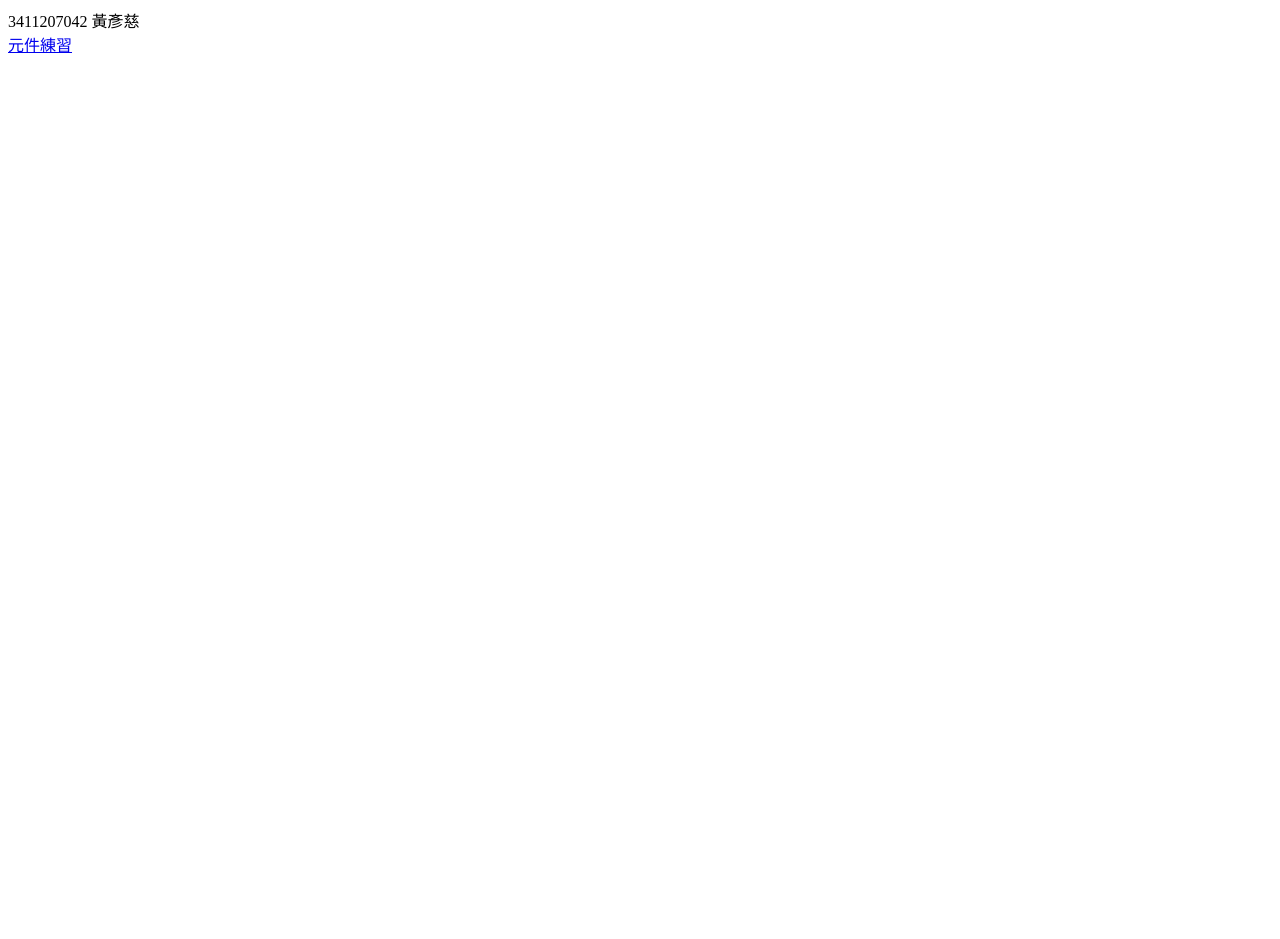
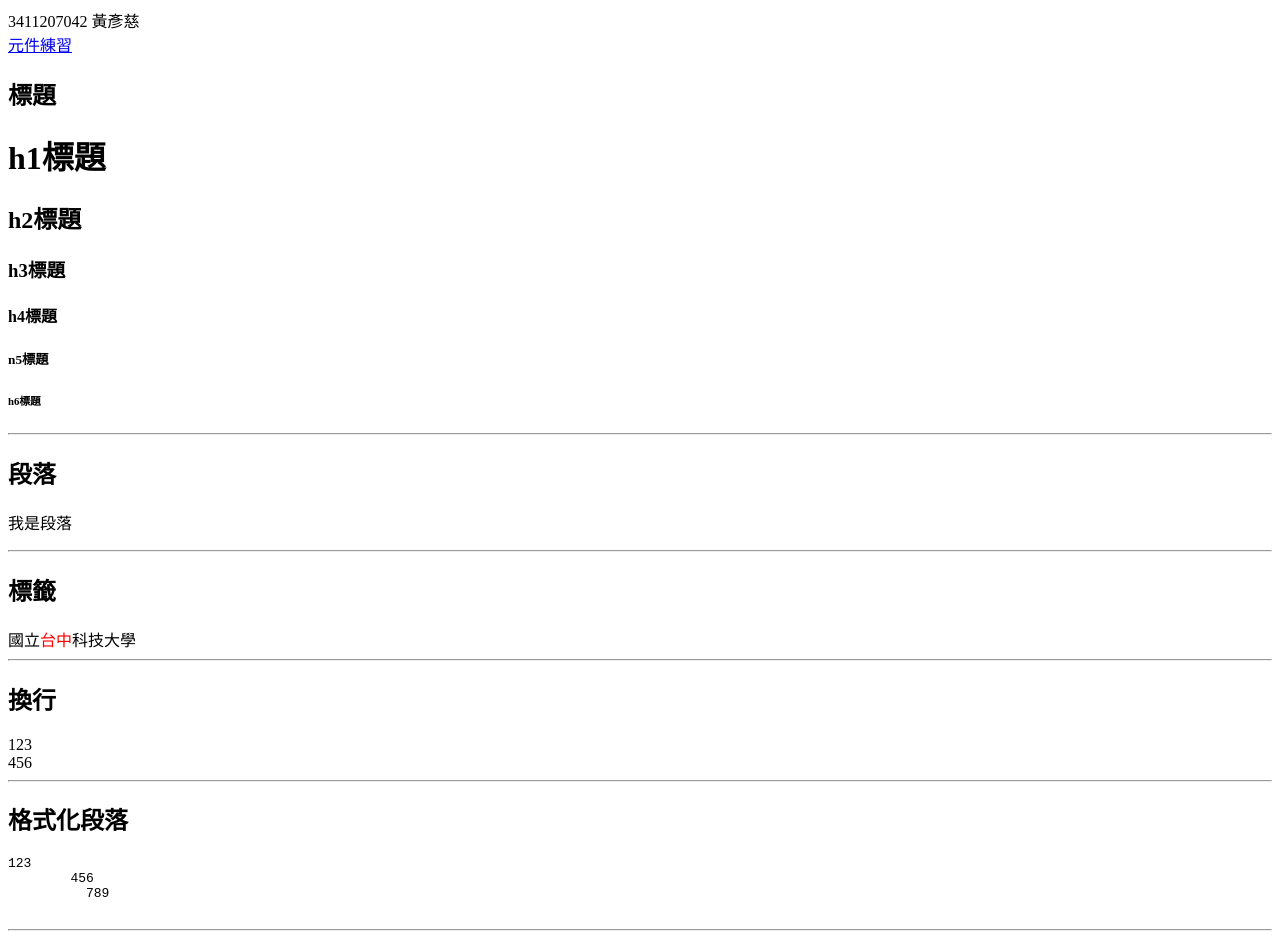
Before and after one commit to 3411207042/3411207042, a plain HTML site: page index.html in a window 1280 px wide. Before the commit the page ends 800 px from the top, so only its background shows below. Drawn offline with Linux system fonts and the light colour scheme.

Commit message:
Add files via upload

```diff
--- a/index.html
+++ b/index.html
@@ -11,5 +11,29 @@
     黃彥慈
     <br>
     <a href="demo.html">元件練習</a>
+    <h2>標題</h2>
+    <h1>h1標題</h1>
+    <H2>h2標題</H2>
+    <H3>h3標題</H3>
+    <H4>h4標題</H4>
+    <H5>n5標題</H5>
+    <h6>h6標題</h6>
+    <hr>
+    <h2>段落</h2>
+    <p>我是段落</p>
+    <hr>
+    <h2>標籤</h2>
+    國立<span style="color: red;">台中</span>科技大學
+    <hr>
+    <h2>換行</h2>
+    123<br>
+    456
+    <hr>
+    <h2>格式化段落</h2>
+    <pre>123
+        456
+          789
+    </pre>
+    <hr>
 </body>
 </html>
```
